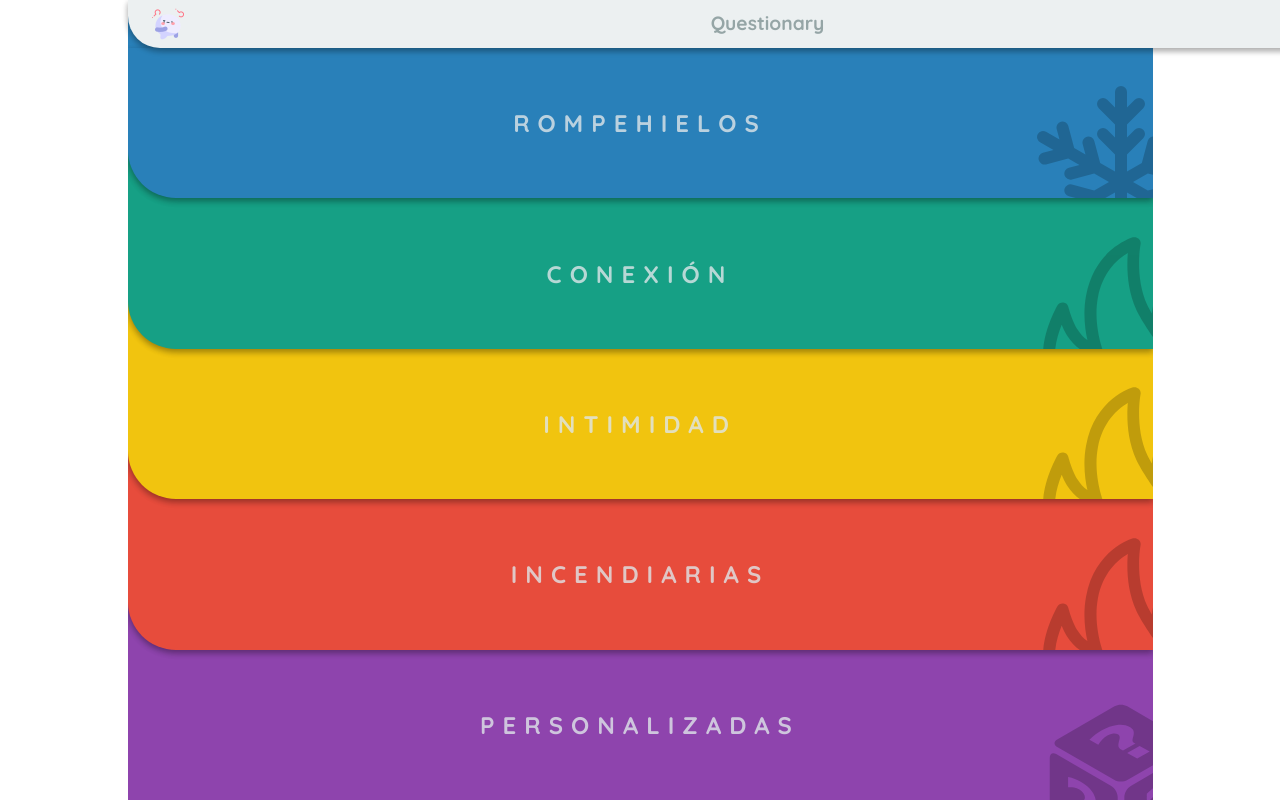
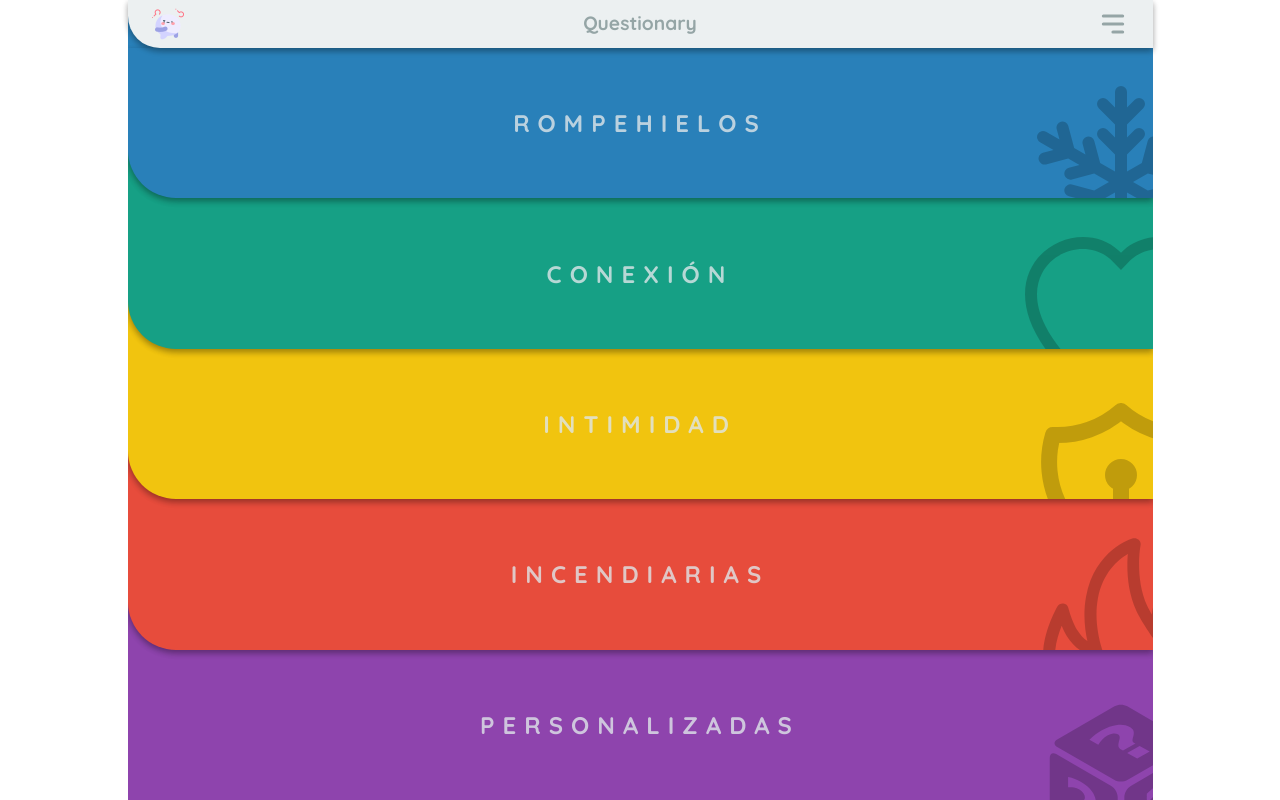
Before and after one commit to StivenTC/Questionary, a React (Create React App) app: page / in a window 1280 px wide. Built offline with nearby package versions, Linux system fonts and the light colour scheme.

Commit message:
feat home options

```diff
--- a/src/components/Header/Header.scss
+++ b/src/components/Header/Header.scss
@@ -2,6 +2,7 @@
   position: fixed;
   z-index: 90;
   width: 100%;
+  max-width: $medium;
   display: flex;
   justify-content: space-between;
   align-items: center;
--- a/src/scenes/Home/Home.js
+++ b/src/scenes/Home/Home.js
@@ -1,34 +1,16 @@
 import React from 'react';
-import { BsSnow2 as Snow } from 'react-icons/bs';
-import { SlFire as Fire } from 'react-icons/sl';
-import { SlFire as Intimacy } from 'react-icons/sl';
-import { SlFire as Connection } from 'react-icons/sl';
-import { GiPerspectiveDiceSixFacesRandom as Dice } from 'react-icons/gi';
+import { HomeItems } from 'utils/items';
 
 function Home() {
   return (
     <nav className="home">
       <ul>
-        <li>
-          <h2>Rompehielos</h2>
-          <Snow />
-        </li>
-        <li>
-          <h2>Conexión</h2>
-          <Connection />
-        </li>
-        <li>
-          <h2>Intimidad</h2>
-          <Intimacy />
-        </li>
-        <li>
-          <h2>Incendiarias</h2>
-          <Fire />
-        </li>
-        <li>
-          <h2>Personalizadas</h2>
-          <Dice />
-        </li>
+        {HomeItems.map((item, index) =>
+          <li key={index}>
+            <h2>{item.name}</h2>
+            {item.icon}
+          </li>
+        )}
       </ul>
     </nav>
   );
--- a/src/scenes/Home/Home.scss
+++ b/src/scenes/Home/Home.scss
@@ -15,6 +15,7 @@
       height: 20%;
       overflow: hidden;
       box-shadow: $shadow;
+      cursor: pointer;
 
       >h2 {
         font-size: 1.5rem;
--- /dev/null
+++ b/src/utils/items.js
@@ -0,0 +1,33 @@
+import { BsSnow2 as Snow } from 'react-icons/bs';
+import { SlFire as Fire } from 'react-icons/sl';
+import { TbShieldLock as Intimacy } from 'react-icons/tb';
+import { BsHeart as Connection } from 'react-icons/bs';
+import { GiPerspectiveDiceSixFacesRandom as Dice } from 'react-icons/gi';
+
+export const HomeItems = [
+  {
+    name: 'Rompehielos',
+    icon: <Snow />,
+    link: ''
+  },
+  {
+    name: 'Conexión',
+    icon: <Connection />,
+    link: ''
+  },
+  {
+    name: 'Intimidad',
+    icon: <Intimacy />,
+    link: ''
+  },
+  {
+    name: 'Incendiarias',
+    icon: <Fire />,
+    link: ''
+  },
+  {
+    name: 'Personalizadas',
+    icon: <Dice />,
+    link: ''
+  }
+]
```
